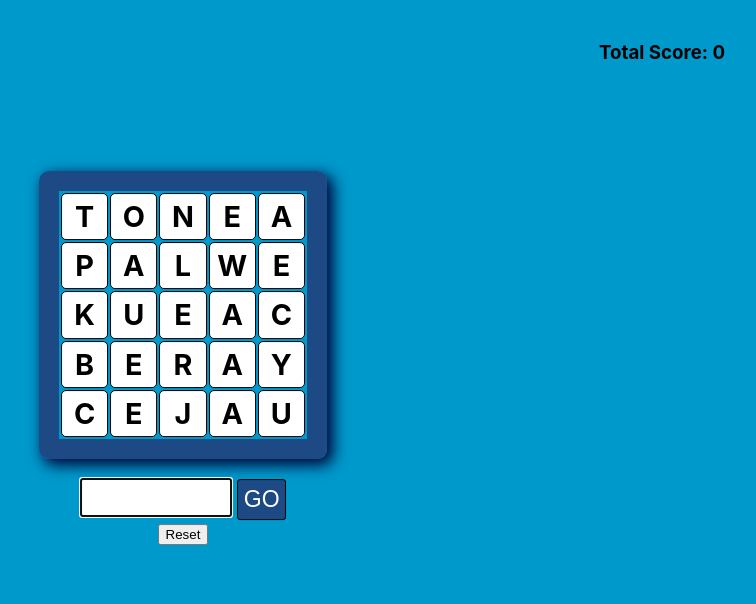
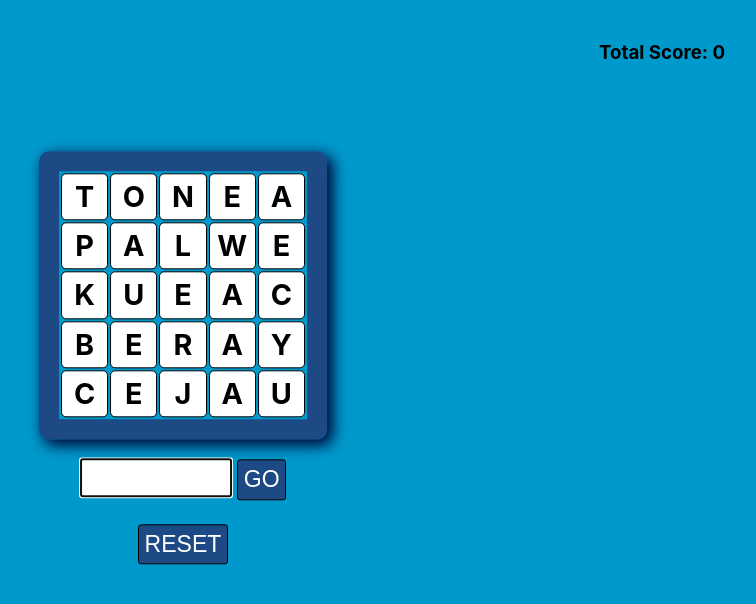
Before and after one commit to m-zz/flask-boggle, a Flask app: page / in a window 1280 px wide. Shown: the part 42-646 px from the top of the page, without its empty margins (457-1213 px from the left). Run offline with Flask 2, Linux system fonts and the light colour scheme.

Commit message:
updated styling for reset

```diff
--- a/app.py
+++ b/app.py
@@ -25,7 +25,6 @@
     game_id = str(uuid4())
     game = BoggleGame()
     games[game_id] = game
-    print(game_id)
     return {"gameId": game_id, "board": game.board}
 
 @app.route("/api/score-word", methods=["POST"])
--- a/templates/index.html
+++ b/templates/index.html
@@ -61,7 +61,8 @@
         autofocus aria-label="Word">
     <button class="word-input-btn">Go</button>
   </form>
-  <button class="reset">Reset</button>
+  <br/>
+  <button class="reset word-input-btn">Reset</button>
 </main>
 
 <p class="msg">
```
